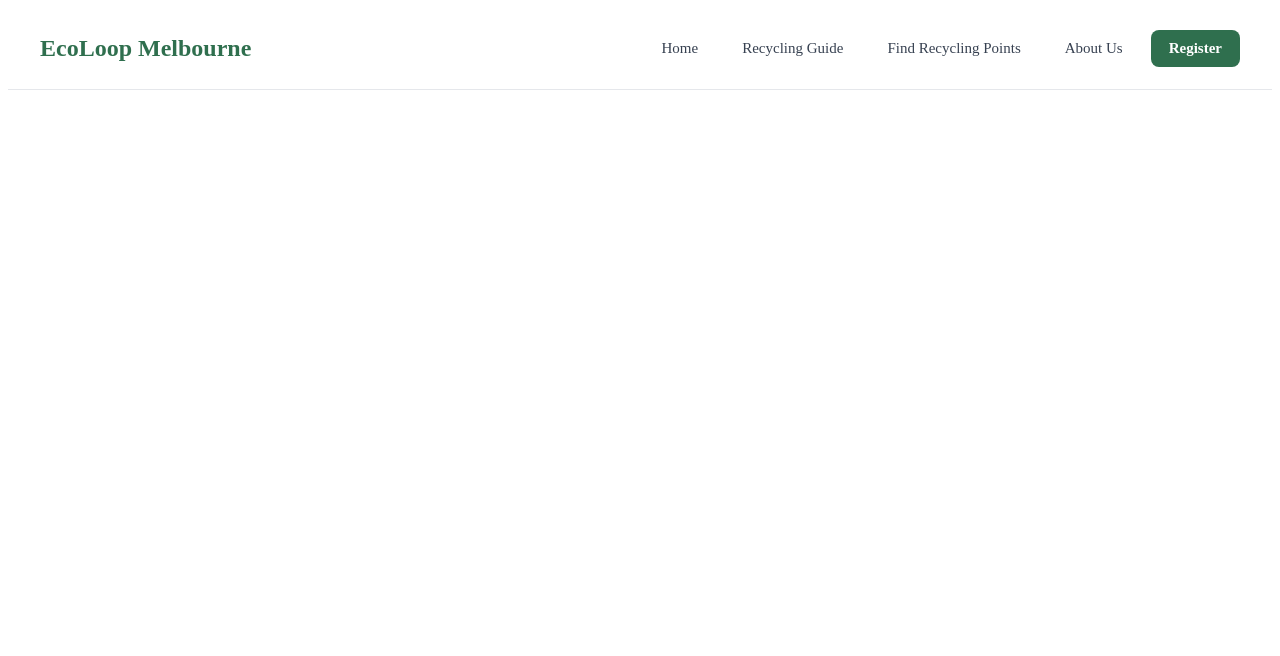
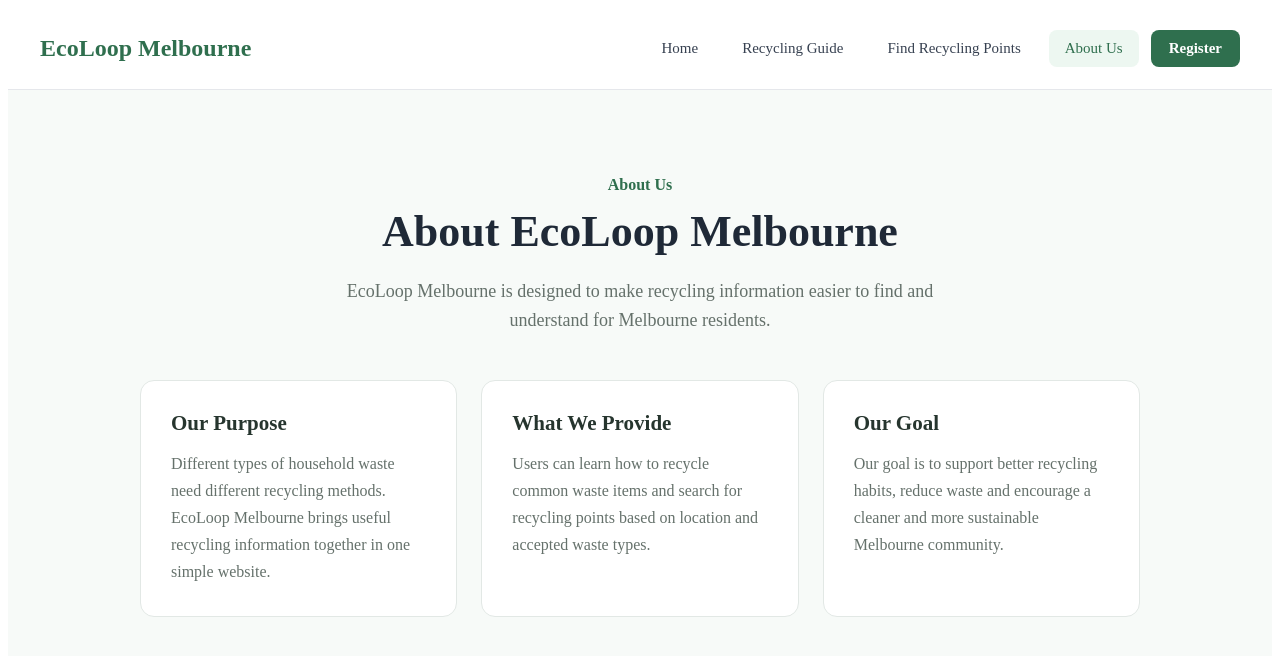
Before and after one commit to xyin0032-ui/ecoloop-melbourne, a Vue app: page /about in a window 1280 px wide. Shown: the top 656 px of the page. Built offline with nearby package versions, Linux system fonts and the light colour scheme.

Commit message:
Improve registration validation

```diff
--- a/src/router/index.js
+++ b/src/router/index.js
@@ -4,6 +4,7 @@ import HomeView from '../views/HomeView.vue'
 import RecyclingGuideView from '../views/RecyclingGuideView.vue'
 import RecyclingPointsView from '../views/RecyclingPointsView.vue'
 import RegisterView from '../views/RegisterView.vue'
+import AboutView from '../views/AboutView.vue'
 
 const router = createRouter({
   history: createWebHistory(import.meta.env.BASE_URL),
@@ -29,6 +30,11 @@ const router = createRouter({
       name: 'register',
       component: RegisterView,
     },
+    {
+  path: '/about',
+  name: 'about',
+  component: AboutView,
+    },
   ],
 })
 
--- /dev/null
+++ b/src/views/AboutView.vue
@@ -0,0 +1,128 @@
+<template>
+  <main class="about-page">
+    <section class="about-header">
+      <p class="eyebrow">About Us</p>
+      <h1>About EcoLoop Melbourne</h1>
+
+      <p class="intro">
+        EcoLoop Melbourne is designed to make recycling information easier
+        to find and understand for Melbourne residents.
+      </p>
+    </section>
+
+    <section class="about-content">
+      <div class="about-card">
+        <h2>Our Purpose</h2>
+        <p>
+          Different types of household waste need different recycling methods.
+          EcoLoop Melbourne brings useful recycling information together in one
+          simple website.
+        </p>
+      </div>
+
+      <div class="about-card">
+        <h2>What We Provide</h2>
+        <p>
+          Users can learn how to recycle common waste items and search for
+          recycling points based on location and accepted waste types.
+        </p>
+      </div>
+
+      <div class="about-card">
+        <h2>Our Goal</h2>
+        <p>
+          Our goal is to support better recycling habits, reduce waste and
+          encourage a cleaner and more sustainable Melbourne community.
+        </p>
+      </div>
+    </section>
+  </main>
+</template>
+
+<style scoped>
+.about-page {
+  min-height: calc(100vh - 90px);
+  padding-bottom: 80px;
+  background-color: #f7faf8;
+}
+
+.about-header {
+  max-width: 800px;
+  margin: 0 auto;
+  padding: 70px 24px 45px;
+  text-align: center;
+}
+
+.eyebrow {
+  margin-bottom: 12px;
+  color: #2f6f4e;
+  font-weight: 700;
+}
+
+.about-header h1 {
+  margin: 0;
+  color: #1f2937;
+  font-size: 44px;
+}
+
+.intro {
+  max-width: 650px;
+  margin: 20px auto 0;
+  color: #65716b;
+  font-size: 18px;
+  line-height: 1.6;
+}
+
+.about-content {
+  max-width: 1000px;
+  margin: 0 auto;
+  padding: 0 24px;
+  display: grid;
+  grid-template-columns: repeat(3, 1fr);
+  gap: 24px;
+}
+
+.about-card {
+  padding: 30px;
+  border: 1px solid #e2e8e5;
+  border-radius: 14px;
+  background-color: #ffffff;
+}
+
+.about-card h2 {
+  margin: 0 0 14px;
+  color: #26352e;
+  font-size: 21px;
+}
+
+.about-card p {
+  margin: 0;
+  color: #65716b;
+  line-height: 1.7;
+}
+
+@media (max-width: 768px) {
+  .about-content {
+    grid-template-columns: 1fr;
+    max-width: 650px;
+  }
+}
+
+@media (max-width: 576px) {
+  .about-header {
+    padding: 50px 20px 35px;
+  }
+
+  .about-header h1 {
+    font-size: 34px;
+  }
+
+  .intro {
+    font-size: 16px;
+  }
+
+  .about-content {
+    padding: 0 20px;
+  }
+}
+</style>
--- a/src/views/RegisterView.vue
+++ b/src/views/RegisterView.vue
@@ -2,14 +2,14 @@
 import { reactive, ref } from 'vue'
 
 const form = reactive({
-  fullName: '',
+  username: '',
   email: '',
   password: '',
   confirmPassword: '',
 })
 
 const errors = reactive({
-  fullName: '',
+  username: '',
   email: '',
   password: '',
   confirmPassword: '',
@@ -17,58 +17,112 @@ const errors = reactive({
 
 const successMessage = ref('')
 
-function validateForm() {
-  errors.fullName = ''
+function validateUsername() {
+  errors.username = ''
+
+  if (!form.username.trim()) {
+    errors.username = 'Please enter a username.'
+    return false
+  }
+
+  if (form.username.trim().length < 3) {
+    errors.username = 'Username must be at least 3 characters.'
+    return false
+  }
+
+  return true
+}
+
+function validateEmail() {
   errors.email = ''
-  errors.password = ''
-  errors.confirmPassword = ''
-  successMessage.value = ''
-
-  let isValid = true
-
-  if (!form.fullName.trim()) {
-    errors.fullName = 'Please enter your full name.'
-    isValid = false
-  }
 
   const emailPattern = /^[^\s@]+@[^\s@]+\.[^\s@]+$/
 
   if (!form.email.trim()) {
     errors.email = 'Please enter your email address.'
-    isValid = false
-  } else if (!emailPattern.test(form.email)) {
+    return false
+  }
+
+  if (!emailPattern.test(form.email)) {
     errors.email = 'Please enter a valid email address.'
-    isValid = false
+    return false
   }
+
+  return true
+}
+
+function validatePassword() {
+  errors.password = ''
 
   if (!form.password) {
     errors.password = 'Please enter a password.'
-    isValid = false
-  } else if (form.password.length < 8) {
+    return false
+  }
+
+  if (form.password.length < 8) {
     errors.password = 'Password must be at least 8 characters.'
-    isValid = false
+    return false
   }
+
+  if (!/[A-Z]/.test(form.password)) {
+    errors.password = 'Password must include at least one uppercase letter.'
+    return false
+  }
+
+  if (!/[a-z]/.test(form.password)) {
+    errors.password = 'Password must include at least one lowercase letter.'
+    return false
+  }
+
+  if (!/[^A-Za-z0-9]/.test(form.password)) {
+    errors.password = 'Password must include at least one special character.'
+    return false
+  }
+
+  return true
+}
+
+function validateConfirmPassword() {
+  errors.confirmPassword = ''
 
   if (!form.confirmPassword) {
     errors.confirmPassword = 'Please confirm your password.'
-    isValid = false
-  } else if (form.confirmPassword !== form.password) {
-    errors.confirmPassword = 'Passwords do not match.'
-    isValid = false
+    return false
   }
 
-  if (isValid) {
+  if (form.confirmPassword !== form.password) {
+    errors.confirmPassword = 'Passwords do not match.'
+    return false
+  }
+
+  return true
+}
+
+function validateForm() {
+  successMessage.value = ''
+
+  const usernameValid = validateUsername()
+  const emailValid = validateEmail()
+  const passwordValid = validatePassword()
+  const confirmPasswordValid = validateConfirmPassword()
+
+  if (
+    usernameValid &&
+    emailValid &&
+    passwordValid &&
+    confirmPasswordValid
+  ) {
     successMessage.value = 'Account created successfully!'
   }
 }
 
 function clearForm() {
-  form.fullName = ''
+  form.username = ''
   form.email = ''
   form.password = ''
   form.confirmPassword = ''
 
-  errors.fullName = ''
+  errors.username = ''
   errors.email = ''
   errors.password = ''
   errors.confirmPassword = ''
@@ -82,6 +136,7 @@ function clearForm() {
     <section class="register-container">
       <div class="register-header">
         <p class="eyebrow">Create Account</p>
+
         <h1>Join EcoLoop Melbourne</h1>
 
         <p>
@@ -91,17 +146,18 @@ function clearForm() {
 
       <form class="register-form" @submit.prevent="validateForm">
         <div class="form-group">
-          <label for="fullName">Full Name</label>
+          <label for="username">Username</label>
 
           <input
-            id="fullName"
-            v-model="form.fullName"
+            id="username"
+            v-model="form.username"
             type="text"
-            placeholder="Enter your full name"
+            placeholder="At least 3 characters"
+            @blur="validateUsername"
           />
 
-          <p v-if="errors.fullName" class="error-message">
-            {{ errors.fullName }}
+          <p v-if="errors.username" class="error-message">
+            {{ errors.username }}
           </p>
         </div>
 
@@ -113,6 +169,7 @@ function clearForm() {
             v-model="form.email"
             type="text"
             placeholder="Enter your email address"
+            @blur="validateEmail"
           />
 
           <p v-if="errors.email" class="error-message">
@@ -127,8 +184,14 @@ function clearForm() {
             id="password"
             v-model="form.password"
             type="password"
-            placeholder="At least 8 characters"
+            placeholder="Enter your password"
+            @blur="validatePassword"
           />
+
+          <p class="password-help">
+            At least 8 characters with uppercase, lowercase and a special
+            character.
+          </p>
 
           <p v-if="errors.password" class="error-message">
             {{ errors.password }}
@@ -143,6 +206,7 @@ function clearForm() {
             v-model="form.confirmPassword"
             type="password"
             placeholder="Enter your password again"
+            @blur="validateConfirmPassword"
           />
 
           <p v-if="errors.confirmPassword" class="error-message">
@@ -236,6 +300,13 @@ function clearForm() {
   border-color: #2f6f4e;
 }
 
+.password-help {
+  margin: 7px 0 0;
+  color: #7a847f;
+  font-size: 12px;
+  line-height: 1.5;
+}
+
 .error-message {
   margin: 7px 0 0;
   color: #b42318;
```
